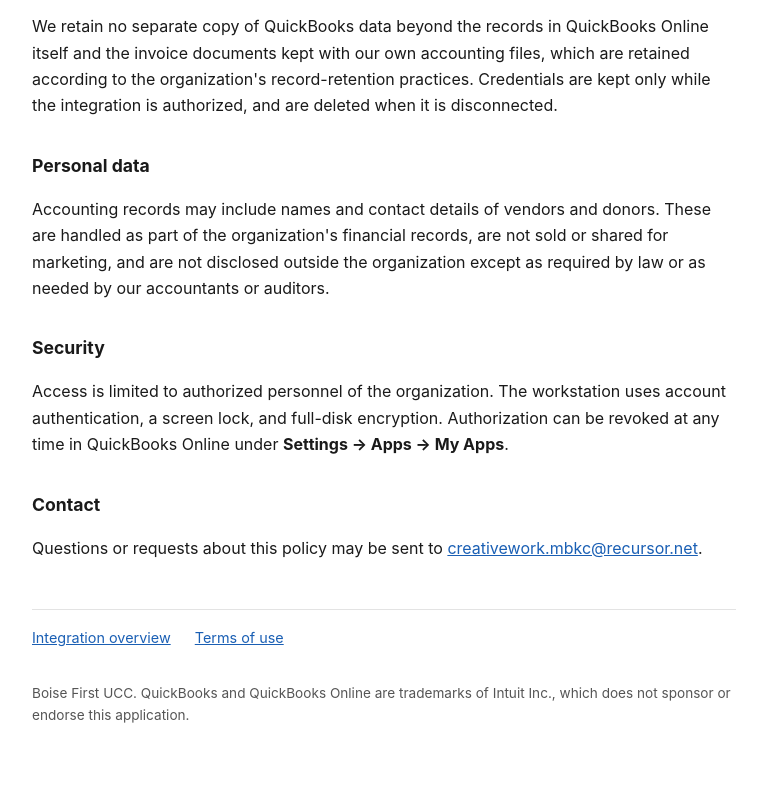
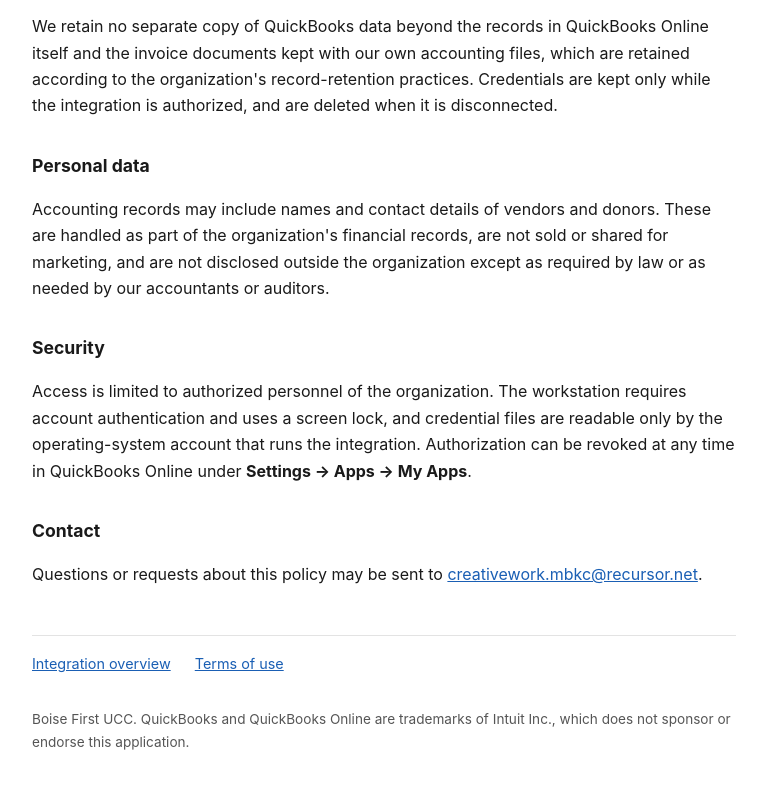
Before and after one commit to tangiblejeff/qbo-integration, a plain HTML site: page privacy.html in a window 1280 px wide. Shown: the part 1105-1894 px from the top of the page, without its empty margins (256-1023 px from the left). Drawn offline with Linux system fonts and the light colour scheme.

Commit message:
Correct security statement: no full-disk encryption claim

```diff
--- a/privacy.html
+++ b/privacy.html
@@ -51,9 +51,10 @@ of the organization's financial records, are not sold or shared for marketing, a
 the organization except as required by law or as needed by our accountants or auditors.</p>
 
 <h2>Security</h2>
-<p>Access is limited to authorized personnel of the organization. The workstation uses account
-authentication, a screen lock, and full-disk encryption. Authorization can be revoked at any time in
-QuickBooks Online under <strong>Settings &rarr; Apps &rarr; My Apps</strong>.</p>
+<p>Access is limited to authorized personnel of the organization. The workstation requires account
+authentication and uses a screen lock, and credential files are readable only by the operating-system
+account that runs the integration. Authorization can be revoked at any time in QuickBooks Online under
+<strong>Settings &rarr; Apps &rarr; My Apps</strong>.</p>
 
 <h2>Contact</h2>
 <p>Questions or requests about this policy may be sent to
```
